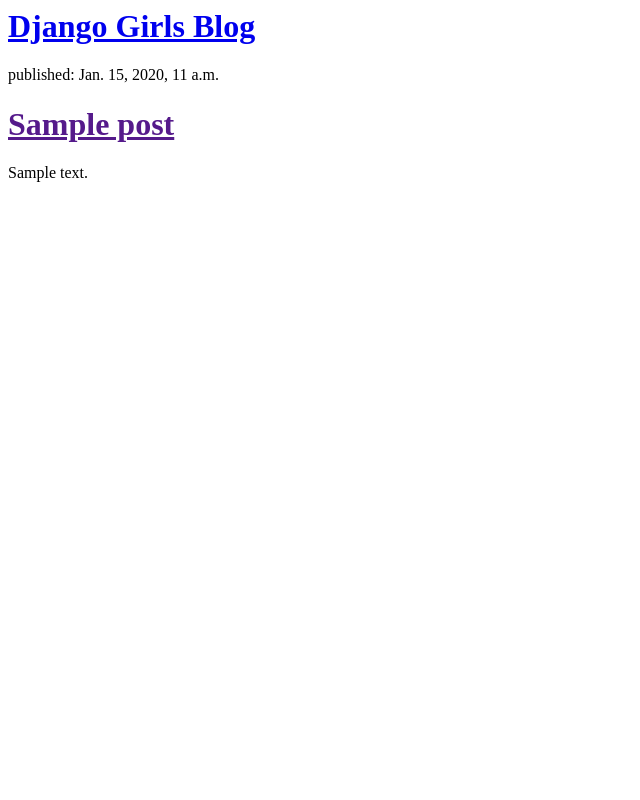
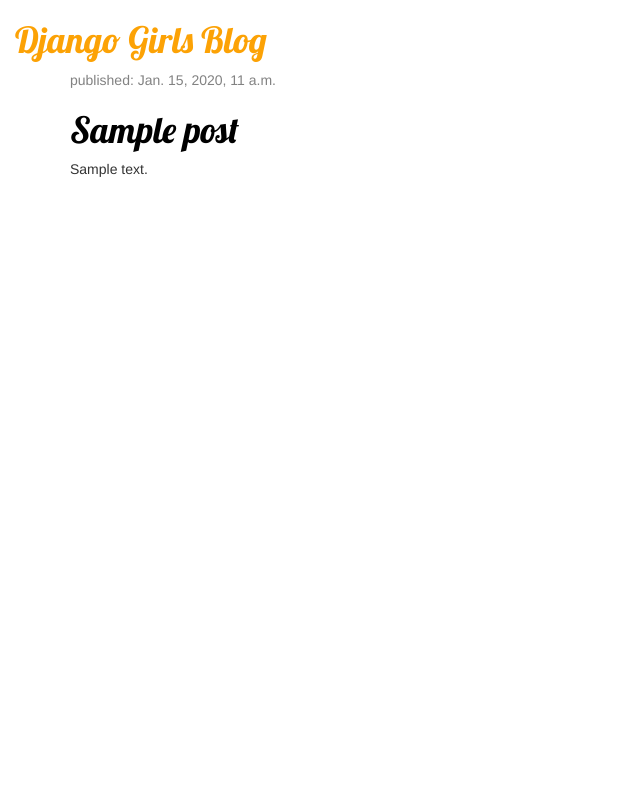
Before and after one commit to dearprecy/firstproject, a Django app: template blog/templates/blog/post_list.html in a window 1280 px wide. Shown: the whole page, without its empty margins (0-640 px from the left). Run offline with Django 3.2, Linux system fonts and the light colour scheme; the template is opened without the code that fills it: values that come from a table or form of the project are taken from there, others are empty; tables that the repository leaves empty hold one stand-in row (values such as "Sample post"); some libraries are stand-ins or nearby versions.

Commit message:
blog.css

```diff
--- /dev/null
+++ b/blog/static/css/blog.css
@@ -0,0 +1,48 @@
+h1 a {
+    color: #fca205;
+    font-family: 'Lobster';
+}
+
+.page-header {
+    background-color: #ff9400;
+    margin-top: 0;
+    padding: 20px 20px 20px 40px;
+    }
+    .page-header h1, .page-header h1 a, .page-header h1 a:visited, .page-header h1 a:active {
+    color: #ffffff;
+    font-size: 36pt;
+    text-decoration: none;
+    }
+    .content {
+    margin-left: 40px;
+    }
+    h1, h2, h3, h4 {
+    font-family: 'Lobster', cursive;
+    }
+    .date {
+    color: #828282;
+    }
+    .save {
+    float: right;
+    }
+    .post-form textarea, .post-form input {
+    width: 100%;
+    }
+    .top-menu, .top-menu:hover, .top-menu:visited {
+    color: #ffffff;
+    float: right;
+    font-size: 26pt;
+    margin-right: 20px;
+    }
+    .post {
+    margin-bottom: 70px;
+    }
+    .post h1 a, .post h1 a:visited {
+    color: #000000;
+    }
+
+
+body {
+    padding-left: 15px;
+
+}
--- a/blog/templates/blog/post_list.html
+++ b/blog/templates/blog/post_list.html
@@ -1,6 +1,11 @@
+{% load static %}
 <html>
 
 <head>
+    <link rel="stylesheet" href="//maxcdn.bootstrapcdn.com/bootstrap/3.2.0/css/bootstrap.min.css">
+    <link rel="stylesheet" href="//maxcdn.bootstrapcdn.com/bootstrap/3.2.0/css/bootstrap-theme.min.css">
+    <link rel="stylesheet" href="{% static 'css/blog.css' %}">
+    <link href="//fonts.googleapis.com/css?family=Lobster&subset=latin,latin-ext" rel="stylesheet" type="text/css">
     <title>Django Girls blog</title>
 </head>
 
@@ -9,13 +14,22 @@
         <h1><a href="/">Django Girls Blog</a></h1>
     </div>
 
-    {% for post in posts %}
-        <div>
-            <p>published: {{ post.published_date }}</p>
-            <h1><a href="">{{ post.title }}</a></h1>
-            <p>{{ post.text|linebreaksbr }}</p>
+    <div class="content container">
+        <div class="row">
+            <div class="col-md-8">
+                {% for post in posts %}
+                <div class="post">
+                    <div class="date">
+                        <p>published: {{ post.published_date }}</p>
+                    </div>
+                    <h1><a href="">{{ post.title }}</a></h1>
+                    <p>{{ post.text|linebreaksbr }}</p>
+                </div>
+                {% endfor %}
+            </div>
         </div>
-    {% endfor %}
+    </div>
+
 
 </body>
 
```
